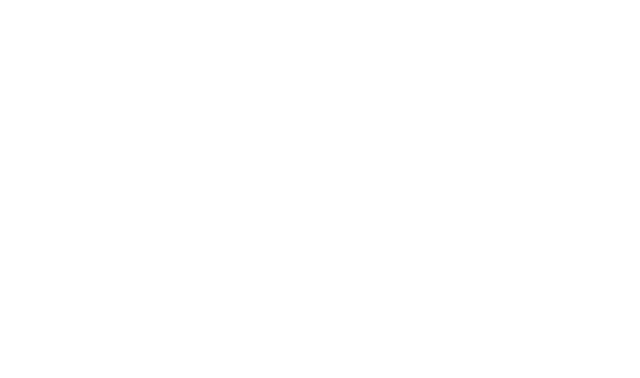
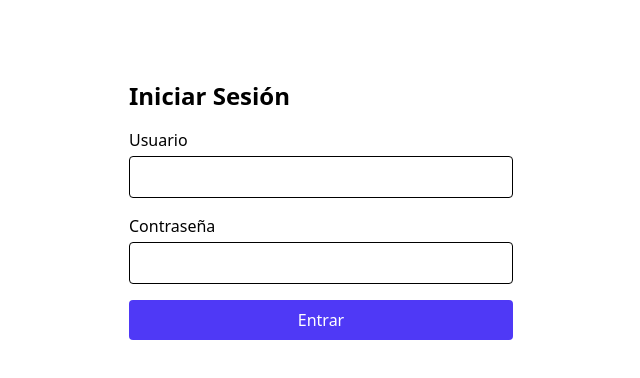
Before and after one commit to juanpjacobi/prueba-flexxus-frontend, a React (Vite) app: page /login in a window 1280 px wide. Before the commit this address had no page. Shown: the top 378 px of the page, without its empty margins (319-959 px from the left). Built offline with nearby package versions, Linux system fonts and the light colour scheme.

Commit message:
Auth y token agregado

```diff
--- a/src/api/articles.ts
+++ b/src/api/articles.ts
@@ -1,4 +1,5 @@
 import { Article } from '../types/Article';
+import { authFetch } from '../utils/authFetch';
 
 async function handleResponse<T>(res: Response): Promise<T> {
   const json = await res.json();
@@ -7,13 +8,13 @@ async function handleResponse<T>(res: Response): Promise<T> {
 }
 
 export const getArticles = (): Promise<Article[]> =>
-  fetch('/api/articles')
+  authFetch('/api/articles')
     .then(res => handleResponse<Article[]>(res));
 
 export const createArticle = (
   data: Pick<Article, 'name' | 'brand'>
 ): Promise<Article> =>
-  fetch('/api/articles', {
+  authFetch('/api/articles', {
     method: 'POST',
     headers: { 'Content-Type': 'application/json' },
     body: JSON.stringify(data),
@@ -23,13 +24,13 @@ export const updateArticle = (
   id: number,
   data: Partial<Omit<Article, 'id'>>
 ): Promise<Article> =>
-  fetch(`/api/articles/${id}`, {
+  authFetch(`/api/articles/${id}`, {
     method: 'PATCH',
     headers: { 'Content-Type': 'application/json' },
     body: JSON.stringify(data),
   }).then(res => handleResponse<Article>(res));
 
 export const deleteArticle = (id: number): Promise<Article> =>
-  fetch(`/api/articles/${id}`, {
+  authFetch(`/api/articles/${id}`, {
     method: 'DELETE',
   }).then(res => handleResponse<Article>(res));
--- /dev/null
+++ b/src/api/auth.ts
@@ -0,0 +1,19 @@
+export interface LoginResponse {
+    token: string;
+  }
+
+  export async function login(
+    username: string,
+    password: string
+  ): Promise<LoginResponse> {
+    const res = await fetch('/api/auth/login', {
+      method: 'POST',
+      headers: { 'Content-Type': 'application/json' },
+      body: JSON.stringify({ username, password }),
+    });
+    const payload = await res.json();
+    if (!res.ok) {
+      throw new Error(payload.message || 'Error al iniciar sesión');
+    }
+    return payload;
+  }
--- a/src/api/difference.ts
+++ b/src/api/difference.ts
@@ -1,3 +1,4 @@
+import { authFetch } from "../utils/authFetch";
 
 export interface DifferenceResponse {
     x: any[];
@@ -9,7 +10,7 @@ export interface DifferenceResponse {
     x: any[],
     y: any[]
   ): Promise<DifferenceResponse> {
-    const res = await fetch('/api/difference', {
+    const res = await authFetch('/api/difference', {
       method: 'POST',
       headers: { 'Content-Type': 'application/json' },
       body: JSON.stringify({ x, y }),
--- a/src/api/oop.ts
+++ b/src/api/oop.ts
@@ -1,5 +1,7 @@
+import { authFetch } from "../utils/authFetch";
+
 export async function fetchOddNumbers(): Promise<number[]> {
-  const res = await fetch('/api/odd-numbers');
+  const res = await authFetch('/api/odd-numbers');
   if (!res.ok) throw new Error('Error al obtener números impares');
   const json = await res.json();
   return json.oddNumbers;
@@ -10,7 +12,7 @@ export interface SueldosResponse {
   lineas: string[];
 }
 export async function postSueldos(sueldos: number[]): Promise<SueldosResponse> {
-  const res = await fetch('/api/sueldos', {
+  const res = await authFetch('/api/sueldos', {
     method: 'POST',
     headers: { 'Content-Type': 'application/json' },
     body: JSON.stringify({ sueldos }),
@@ -35,7 +37,7 @@ export async function postAlumno(
   nombre: string,
   edad: number
 ): Promise<AlumnoResponse> {
-  const res = await fetch('/api/alumnos', {
+  const res = await authFetch('/api/alumnos', {
     method: 'POST',
     headers: { 'Content-Type': 'application/json' },
     body: JSON.stringify({ nombre, edad }),
--- a/src/api/reports.ts
+++ b/src/api/reports.ts
@@ -1,3 +1,5 @@
+import { authFetch } from "../utils/authFetch";
+
 export type ReportKey =
   | 'ordenDesc'
   | 'soporte'
@@ -35,7 +37,7 @@ export const reports: ReportMeta[] = [
 export async function fetchReport(key: ReportKey): Promise<any[]> {
   const meta = reports.find(r => r.key === key);
   if (!meta) throw new Error('Reporte desconocido');
-  const res = await fetch(meta.path);
+  const res = await authFetch(meta.path);
   if (!res.ok) throw new Error(`Error al obtener reporte: ${res.status}`);
   const json = await res.json();
   return json;
--- /dev/null
+++ b/src/pages/Login.tsx
@@ -0,0 +1,67 @@
+// src/pages/Login.tsx
+import React, { useState } from 'react';
+import { useMutation } from '@tanstack/react-query';
+import { useNavigate } from 'react-router-dom';
+import { login, LoginResponse } from '../api/auth';
+
+type Credentials = { username: string; password: string };
+
+export default function Login() {
+  const [username, setUsername] = useState('');
+  const [password, setPassword] = useState('');
+  const navigate = useNavigate();
+
+  const mutation = useMutation<
+    LoginResponse,
+    Error,
+    Credentials
+  >({
+    mutationFn: ({ username, password }) => login(username, password),
+    onSuccess: (data) => {
+      localStorage.setItem('token', data.token);
+      navigate('/oop');
+    },
+  });
+
+  const handleSubmit = (e: React.FormEvent) => {
+    e.preventDefault();
+    mutation.mutate({ username, password });
+  };
+
+  return (
+    <div className="max-w-sm mx-auto mt-20">
+      <h2 className="text-2xl font-bold mb-4">Iniciar Sesión</h2>
+      <form onSubmit={handleSubmit} className="space-y-4">
+        <div>
+          <label className="block mb-1">Usuario</label>
+          <input
+            type="text"
+            value={username}
+            onChange={e => setUsername(e.target.value)}
+            className="w-full border p-2 rounded"
+            required
+          />
+        </div>
+        <div>
+          <label className="block mb-1">Contraseña</label>
+          <input
+            type="password"
+            value={password}
+            onChange={e => setPassword(e.target.value)}
+            className="w-full border p-2 rounded"
+            required
+          />
+        </div>
+        <button
+          type="submit"
+          className="w-full bg-indigo-600 text-white py-2 rounded"
+        >
+          {mutation.isPending ? 'Cargando...' : 'Entrar'}
+        </button>
+        {mutation.isError && (
+          <p className="text-red-500 mt-2">Error: {mutation.error.message}</p>
+        )}
+      </form>
+    </div>
+  );
+}
--- a/src/routes/AppRoutes.tsx
+++ b/src/routes/AppRoutes.tsx
@@ -1,15 +1,17 @@
 import React from 'react';
 import { Routes, Route, Navigate } from 'react-router-dom';
-import Layout from '../components/shared/Layout';
 import OOPSection from '../pages/OOPSection';
 import SQLSection from '../pages/SQLSection';
 import CRUDSection from '../pages/CRUDSection';
+import Login from '../pages/Login';
+import Layout from '../components/shared/Layout';
 
 export default function AppRoutes() {
   return (
     <Routes>
+      <Route path="/login" element={<Login />} />
       <Route path="/" element={<Layout />}>
-        <Route index element={<Navigate to="/oop" replace />} />
+        <Route index element={<Navigate to="/login" replace />} />
         <Route path="oop" element={<OOPSection />} />
         <Route path="sql" element={<SQLSection />} />
         <Route path="crud" element={<CRUDSection />} />
--- /dev/null
+++ b/src/utils/authFetch.ts
@@ -0,0 +1,11 @@
+export async function authFetch(
+    input: RequestInfo,
+    init?: RequestInit
+  ): Promise<Response> {
+    const token = localStorage.getItem('token');
+    const headers = {
+      ...(init?.headers as Record<string, string>),
+      Authorization: token ? `Bearer ${token}` : '',
+    };
+    return fetch(input, { ...init, headers });
+  }
```
